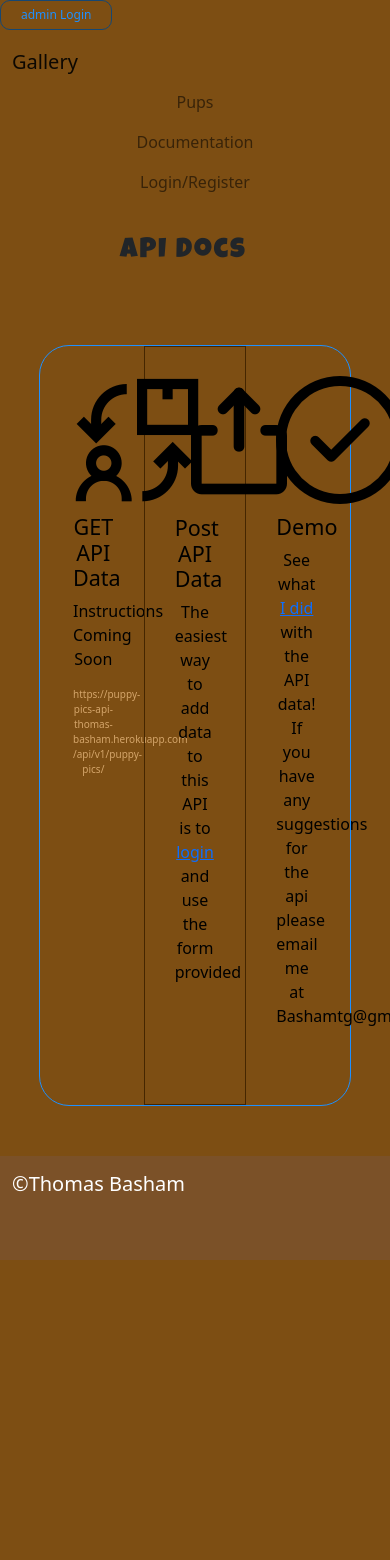
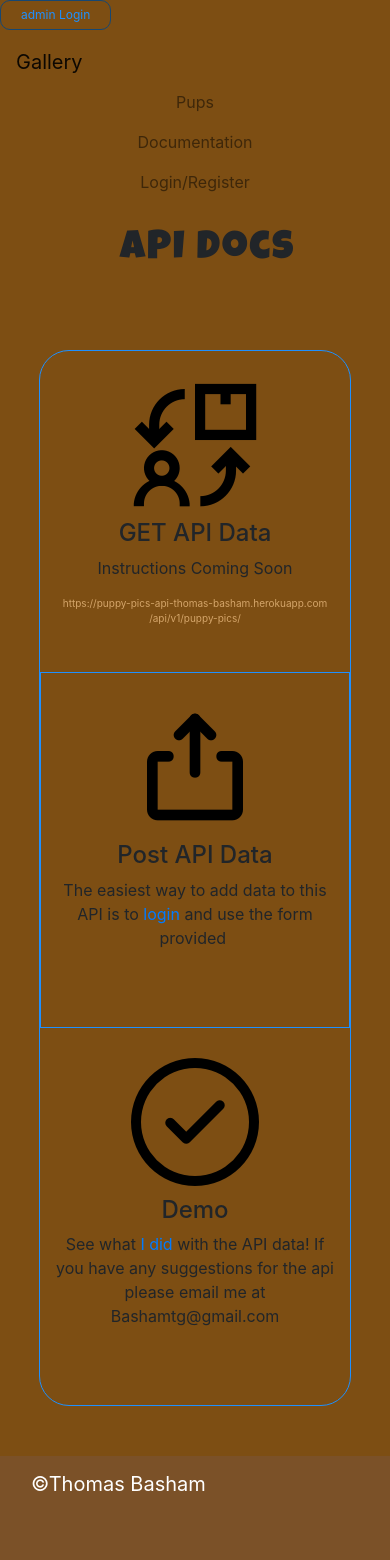
Before and after one commit to Thomas-Basham/puppy-pics-api, a Django app: page /documentation in a window 390 px wide; the page is wider, and only the part inside the window is pictured. Before the commit the page ends 1260 px from the top of that part, so only its background shows below. Run offline with Django 4.2, Linux system fonts and the light colour scheme; some libraries are stand-ins or nearby versions.

Commit message:
updated docs for mobile

```diff
--- a/static/css/base.css
+++ b/static/css/base.css
@@ -22,7 +22,7 @@ nav {
 }
 
 body {
-    background-color: #7D4E13;
+    background-color: #7D4E13 !important;
 
 }
 
@@ -42,35 +42,43 @@ label {
     zoom: 1.1;
 }
 
+
 .docs {
-    /*background-color: #1E5959;*/
+    background-color: transparent;
     width: 80vw;
     margin: 20px auto;
     border: solid dodgerblue 1px;
     border-radius: 30px;
     padding-inline: 15px;
-    color: black;
+}
+
+.docs-content {
+    width: 32%;
+    background-color: transparent;
+    padding: 30px;
 
 }
 
-
-.docs-content {
-    width: 32%;
-    /*background-color: #0C7D74;*/
-    padding: 30px;
-
-
-
+.docs-content h4 {
+    margin-top: 10px;
 }
 
+.docs-content .text-light {
+    font-size: 10px;
+}
 .docs-content-center {
-    border-inline: solid #452600 1px;
+border-inline: solid dodgerblue 1px;
 }
-   @media (max-width: 480px){
+
+@media (max-width: 480px){
        .docs-content-center {
-    border-block: solid #452600 1px;
+        border-block: solid dodgerblue 1px;
+        }
+
+        .row-container{
+            flex-direction: column;
+        }
 }
-   }
 
 
 .item_icon img {
--- a/templates/documentation.html
+++ b/templates/documentation.html
@@ -4,6 +4,8 @@
 {% block title %} Documentation {% endblock %}
 
 {% block content %}
+    <link rel="stylesheet" href="https://stackpath.bootstrapcdn.com/bootstrap/4.4.1/css/bootstrap.min.css"
+          integrity="sha384-Vkoo8x4CGsO3+Hhxv8T/Q5PaXtkKtu6ug5TOeNV6gBiFeWPGFN9MuhOf23Q9Ifjh" crossorigin="anonymous">
 
     <h1 >API Docs</h1>
 
@@ -11,7 +13,7 @@
     <br>
 
     <section class="docs text-center ">
-        <div class="row d-flex justify-content-between">
+        <div class="row d-flex justify-content-between row-container">
 
             <div class="docs-content col">
                 <div>
```
